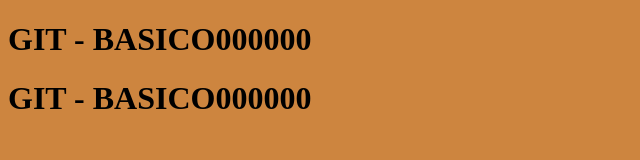
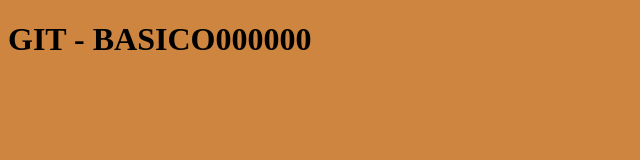
Before and after one commit to ignacarretero77/git-NucbA, a plain HTML site: page index.html in a window 1280 px wide. Shown: the whole page, without its empty margins (0-640 px from the left). Drawn offline with Linux system fonts and the light colour scheme.

Commit message:
tercer coomit

```diff
--- a/index.html
+++ b/index.html
@@ -9,6 +9,5 @@
 </head>
 <body>
     <h1> GIT - BASICO000000</h1>
-    <h1> GIT - BASICO000000</h1>
 </body>
 </html>
```
